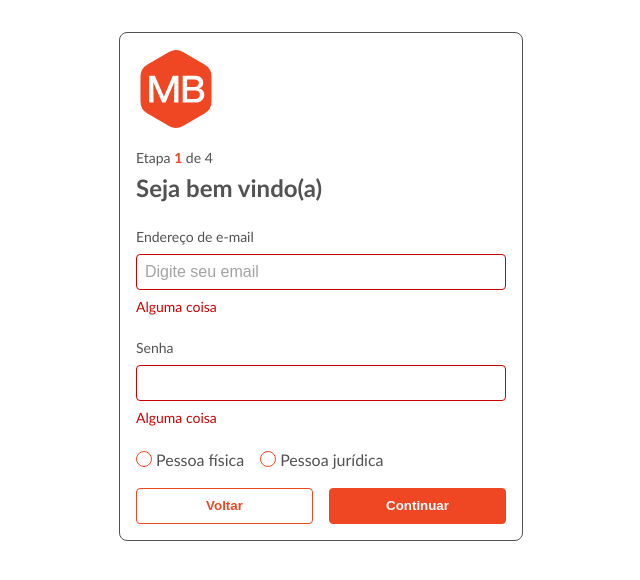
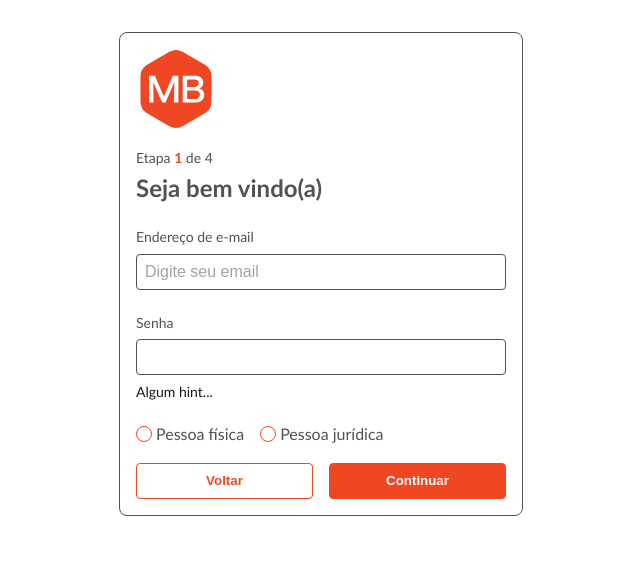
Before and after one commit to thiagocorbalan/desafio-mb-web, a Vue app in the folder app/: page / in a window 1280 px wide. Shown: the top 580 px of the page, without its empty margins (336-976 px from the left). Built offline with nearby package versions, Linux system fonts and the light colour scheme.

Commit message:
fix: add slot to hint, add a11y to step and create previousStep method

```diff
--- a/app/src/App.vue
+++ b/app/src/App.vue
@@ -4,18 +4,25 @@ import VRadio from "./components/VRadio.vue";
 import VButton from "./components/VButton.vue";
 
 function nextStep() {
-	console.log("call method");
+	console.log("next step");
+}
+
+function previousStep() {
+	console.log("previous step");
 }
 </script>
 
 <template>
 	<div class="container">
 		<h1>
-			<img src="@/assets/logo.svg" alt="Mercado Bitcoin" class="logo" />
+			<img
+				src="@/assets/logo.svg"
+				alt="Mercado Bitcoin"
+				title="Mercado Bitcoin"
+				class="logo"
+			/>
 		</h1>
-
-		<div class="step">Etapa <strong>1</strong> de 4</div>
-
+		<div class="step" aria-live="polite">Etapa <strong>1</strong> de 4</div>
 		<h2 class="title-step">Seja bem vindo(a)</h2>
 
 		<v-text-field
@@ -23,7 +30,9 @@ function nextStep() {
 			type="text"
 			placeholder="Digite seu email"
 		/>
-		<v-text-field label="Senha" type="password" />
+		<v-text-field label="Senha" type="password">
+			<template #hint>Algum hint...</template>
+		</v-text-field>
 
 		<div class="register-type">
 			<v-radio name="type" value="PF" label="Pessoa física" />
--- a/app/src/components/VTextField.vue
+++ b/app/src/components/VTextField.vue
@@ -1,6 +1,6 @@
 <script setup>
 import uuid from "@/utils/generateShortUUID";
-import { computed, defineProps } from "vue";
+import { computed, defineProps, ref } from "vue";
 
 const props = defineProps({
 	label: String,
@@ -11,10 +11,12 @@ const props = defineProps({
 const internalId = computed(() => {
 	return `textField-${uuid()}`;
 });
+
+const hasError = ref(false);
 </script>
 
 <template>
-	<div class="text-field text-field--has-error">
+	<div class="text-field" :class="{ 'text-field--has-error': hasError }">
 		<label :for="internalId" class="text-field__label">
 			{{ props.label }}
 		</label>
@@ -24,7 +26,9 @@ const internalId = computed(() => {
 			class="text-field__input"
 			:placeholder="placeholder"
 		/>
-		<span class="text-field__hint">Alguma coisa</span>
+		<span class="text-field__hint">
+			<slot name="hint" />
+		</span>
 	</div>
 </template>
 
@@ -63,9 +67,8 @@ const internalId = computed(() => {
 		color: color(neutral-900);
 		display: block;
 	}
-}
 
-.text-field--has-error .text-field {
+	&--has-error .text-field {
 		&__input,
 		&__hint {
 			color: color(error);
@@ -75,4 +78,5 @@ const internalId = computed(() => {
 			border-color: color(error);
 		}
 	}
+}
 </style>
```
Lines whose indentation alone changed are shown as unchanged.
